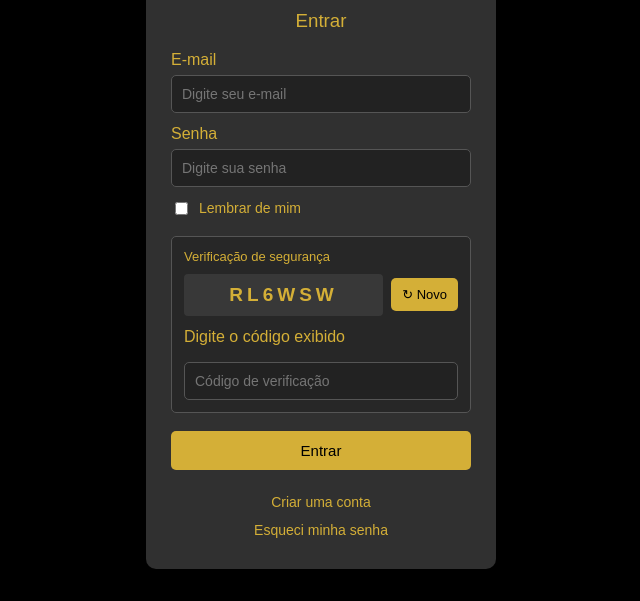
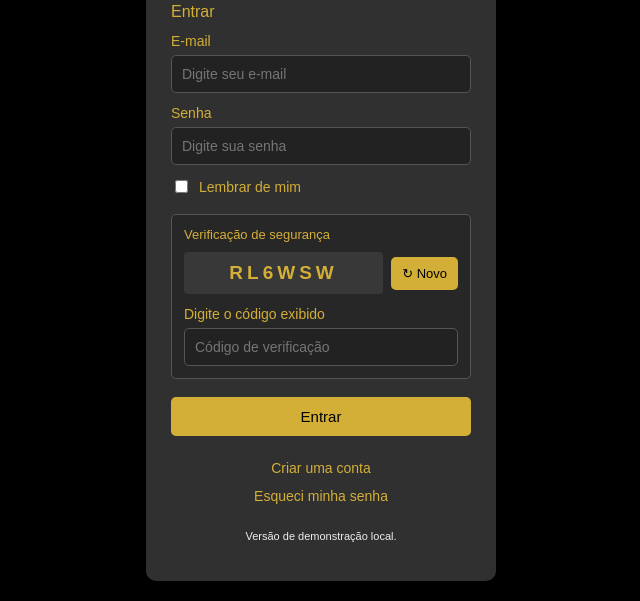
Before and after one commit to vanessapais-blip/Livraria-Mystic, a plain HTML site: page index.html in a window 1280 px wide. Shown: the part 222-823 px from the top of the page, without its empty margins (319-959 px from the left). Drawn offline with Linux system fonts and the light colour scheme.

Commit message:
Update index.html

```diff
--- a/index.html
+++ b/index.html
@@ -14,7 +14,7 @@
       display: flex;
       justify-content: center;
       align-items: center;
-      background: #000;
+      background: #000000;
       color: #d4af37;
       font-family: Arial, sans-serif;
     }
@@ -41,20 +41,27 @@
 
     .logo h2 {
       color: #d4af37;
+      font-family: Arial, sans-serif;
+      font-size: 18px;
       font-weight: normal;
+      text-align: center;
       margin-top: 10px;
     }
 
     h3 {
       color: #d4af37;
-      text-align: center;
+      font-family: Arial, sans-serif;
+      font-size: 16px;
       font-weight: normal;
+      text-align: left;
+      margin: 0 0 12px;
     }
 
     label {
       display: block;
       margin: 12px 0 6px;
       color: #d4af37;
+      font-size: 14px;
     }
 
     input[type="email"],
@@ -63,10 +70,11 @@
       width: 100%;
       padding: 10px;
       box-sizing: border-box;
-      border: 1px solid #555;
+      border: 1px solid #555555;
       border-radius: 5px;
-      background: #222;
-      color: #eee;
+      background: #222222;
+      color: #eeeeee;
+      font-family: Arial, sans-serif;
       font-size: 14px;
     }
 
@@ -81,7 +89,8 @@
       border: none;
       border-radius: 5px;
       background: #d4af37;
-      color: #000;
+      color: #000000;
+      font-family: Arial, sans-serif;
       font-size: 15px;
       cursor: pointer;
     }
@@ -127,7 +136,7 @@
     .captcha {
       margin-top: 18px;
       padding: 12px;
-      border: 1px solid #555;
+      border: 1px solid #555555;
       border-radius: 5px;
       background: #272727;
     }
@@ -165,10 +174,6 @@
       font-size: 13px;
     }
 
-    .captcha input {
-      margin-top: 10px;
-    }
-
     .mensagem {
       color: #d4af37;
       text-align: center;
@@ -178,14 +183,26 @@
     .oculto {
       display: none;
     }
+
+    .aviso {
+      color: #eeeeee;
+      text-align: center;
+      font-size: 11px;
+      line-height: 1.5;
+      margin-top: 18px;
+    }
   </style>
 </head>
 
 <body>
   <main class="login">
+
     <header class="logo">
-      <img src="logo-mystic.jpg" alt="Logo da livraria"
-           onerror="this.style.display='none'">
+      <img
+        src="logo-mystic.jpg"
+        alt="Logo da livraria"
+        onerror="this.style.display='none'"
+      >
       <h2>Livraria</h2>
     </header>
 
@@ -220,13 +237,16 @@
           <p class="captcha-titulo">Verificação de segurança</p>
 
           <div class="captcha-desafio">
-            <span id="codigoCaptcha" aria-label="Código de verificação"></span>
+            <span
+              id="codigoCaptcha"
+              aria-label="Código de verificação"
+            ></span>
+
             <button
               type="button"
               class="botao-atualizar"
               id="atualizarCaptcha"
               aria-label="Gerar novo código"
-              title="Gerar outro código"
             >↻ Novo</button>
           </div>
 
@@ -259,6 +279,7 @@
         <input
           type="email"
           id="emailCadastro"
+          placeholder="Digite seu e-mail"
           autocomplete="email"
           required
         >
@@ -267,6 +288,7 @@
         <input
           type="password"
           id="senhaCadastro"
+          placeholder="Mínimo de 6 caracteres"
           autocomplete="new-password"
           minlength="6"
           required
@@ -276,6 +298,7 @@
         <input
           type="password"
           id="confirmarSenha"
+          placeholder="Digite a senha novamente"
           autocomplete="new-password"
           minlength="6"
           required
@@ -289,15 +312,27 @@
         <a href="#" id="voltarLogin">Voltar para entrar</a>
       </div>
     </section>
+
+    <p class="aviso">
+      Versão de demonstração local.
+    </p>
+
   </main>
 
   <script>
     const CHAVE_CONTAS = "mysticContas";
+    const CHAVE_SESSAO = "mysticSessao";
+    const CHAVE_LEMBRAR = "mysticLembrar";
+
     let codigoAtual = "";
 
     function obterContas() {
       try {
-        return JSON.parse(localStorage.getItem(CHAVE_CONTAS) || "{}");
+        const dados = JSON.parse(
+          localStorage.getItem(CHAVE_CONTAS) || "{}"
+        );
+
+        return dados && typeof dados === "object" ? dados : {};
       } catch {
         return {};
       }
@@ -319,31 +354,45 @@
 
     gerarCaptcha();
 
-    document.getElementById("atualizarCaptcha").addEventListener(
-      "click",
-      gerarCaptcha
-    );
+    document
+      .getElementById("atualizarCaptcha")
+      .addEventListener("click", gerarCaptcha);
 
-    document.getElementById("abrirCadastro").addEventListener("click", (e) => {
+    document
+      .getElementById("abrirCadastro")
+      .addEventListener("click", function (e) {
         e.preventDefault();
         document.getElementById("areaLogin").classList.add("oculto");
         document.getElementById("areaCadastro").classList.remove("oculto");
       });
 
-    document.getElementById("voltarLogin").addEventListener("click", (e) => {
+    document
+      .getElementById("voltarLogin")
+      .addEventListener("click", function (e) {
         e.preventDefault();
         document.getElementById("areaCadastro").classList.add("oculto");
         document.getElementById("areaLogin").classList.remove("oculto");
       });
 
-    document.getElementById("formCadastro").addEventListener("submit", (e) => {
+    document
+      .getElementById("formCadastro")
+      .addEventListener("submit", function (e) {
         e.preventDefault();
 
-      const email = document.getElementById("emailCadastro").value.trim().toLowerCase();
+        const email = document
+          .getElementById("emailCadastro")
+          .value.trim().toLowerCase();
+
         const senha = document.getElementById("senhaCadastro").value;
         const confirmar = document.getElementById("confirmarSenha").value;
+        const mensagem = document.getElementById("mensagemCadastro");
         const contas = obterContas();
-      const mensagem = document.getElementById("mensagemCadastro");
+
+        if (senha.length < 6) {
+          mensagem.textContent =
+            "A senha precisa ter pelo menos 6 caracteres.";
+          return;
+        }
 
         if (senha !== confirmar) {
           mensagem.textContent = "As senhas não coincidem.";
@@ -355,7 +404,10 @@
           return;
         }
 
-      // Demonstração local: não usar para contas reais.
+        /*
+         * Demonstração local apenas.
+         * Não armazenar senhas assim em um site real.
+         */
         contas[email] = { senha: senha };
 
         try {
@@ -367,17 +419,26 @@
         }
       });
 
-    document.getElementById("formLogin").addEventListener("submit", (e) => {
+    document
+      .getElementById("formLogin")
+      .addEventListener("submit", function (e) {
         e.preventDefault();
 
         const mensagem = document.getElementById("mensagemLogin");
-      const email = document.getElementById("emailLogin").value.trim().toLowerCase();
+        const email = document
+          .getElementById("emailLogin")
+          .value.trim().toLowerCase();
+
         const senha = document.getElementById("senhaLogin").value;
-      const resposta = document.getElementById("respostaCaptcha").value.trim().toUpperCase();
+        const resposta = document
+          .getElementById("respostaCaptcha")
+          .value.trim().toUpperCase();
+
         const lembrar = document.getElementById("lembrar").checked;
 
         if (resposta !== codigoAtual) {
-        mensagem.textContent = "Código incorreto. Tente o novo código.";
+          mensagem.textContent =
+            "Código incorreto. Um novo código foi gerado.";
           gerarCaptcha();
           return;
         }
@@ -397,11 +458,11 @@
 
         try {
           if (lembrar) {
-          localStorage.setItem("mysticLembrar", sessao);
-          sessionStorage.removeItem("mysticSessao");
+            localStorage.setItem(CHAVE_LEMBRAR, sessao);
+            sessionStorage.removeItem(CHAVE_SESSAO);
           } else {
-          sessionStorage.setItem("mysticSessao", sessao);
-          localStorage.removeItem("mysticLembrar");
+            sessionStorage.setItem(CHAVE_SESSAO, sessao);
+            localStorage.removeItem(CHAVE_LEMBRAR);
           }
         } catch {
           mensagem.textContent = "Não foi possível salvar a sessão.";
@@ -411,9 +472,14 @@
         window.location.href = "home.html";
       });
 
-    document.getElementById("esqueciSenha").addEventListener("click", (e) => {
+    document
+      .getElementById("esqueciSenha")
+      .addEventListener("click", function (e) {
         e.preventDefault();
-      alert("A recuperação de senha ainda não está configurada.");
+
+        alert(
+          "A recuperação de senha ainda não está configurada."
+        );
       });
   </script>
 </body>
```
Lines whose indentation alone changed are shown as unchanged.
